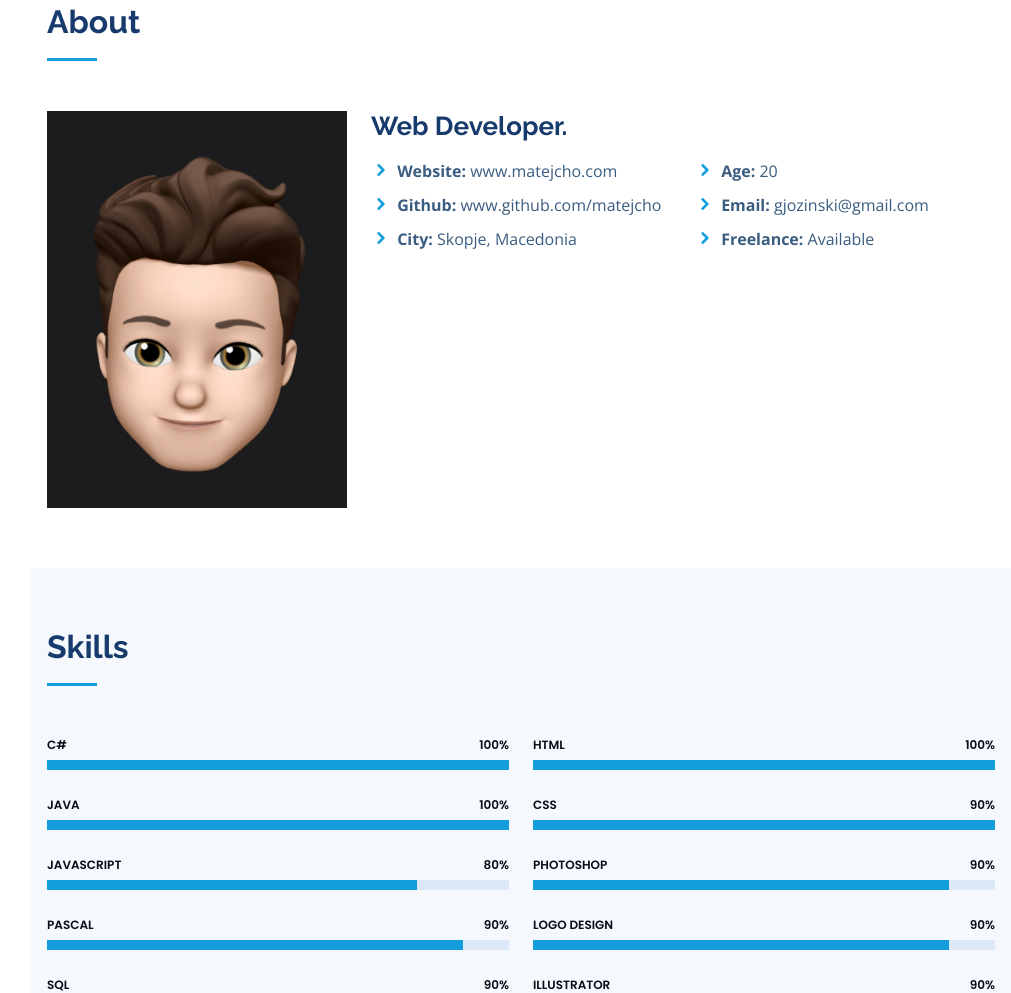
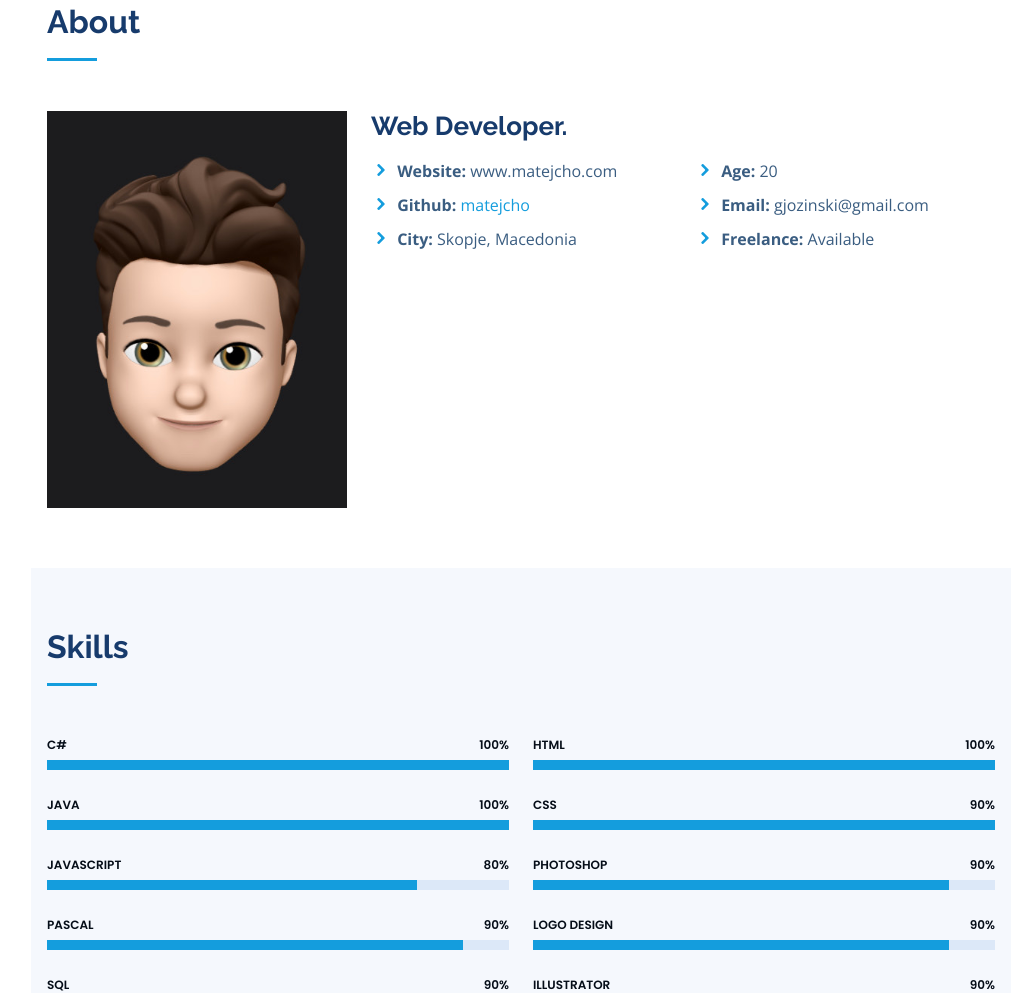
Before and after one commit to matejcho/Portfolio, a plain HTML site: page CV/index.html in a window 1280 px wide. Shown: the part 857-1850 px from the top of the page, without its empty margins (269-1280 px from the left). Drawn offline with nearby package versions, Linux system fonts and the light colour scheme.

Commit message:
Update index.html

```diff
--- a/CV/index.html
+++ b/CV/index.html
@@ -87,7 +87,7 @@
               <div class="col-lg-6">
                 <ul>
                   <li><i class="icofont-rounded-right"></i> <strong>Website:</strong> www.matejcho.com</li>
-                  <li><i class="icofont-rounded-right"></i> <strong>Github:</strong> www.github.com/matejcho</li>
+                  <li><i class="icofont-rounded-right"></i> <strong>Github:</strong> <a href="https://github.com/matejcho">matejcho</a></li>
                   <li><i class="icofont-rounded-right"></i> <strong>City:</strong> Skopje, Macedonia</li>
                 </ul>
               </div>
```
